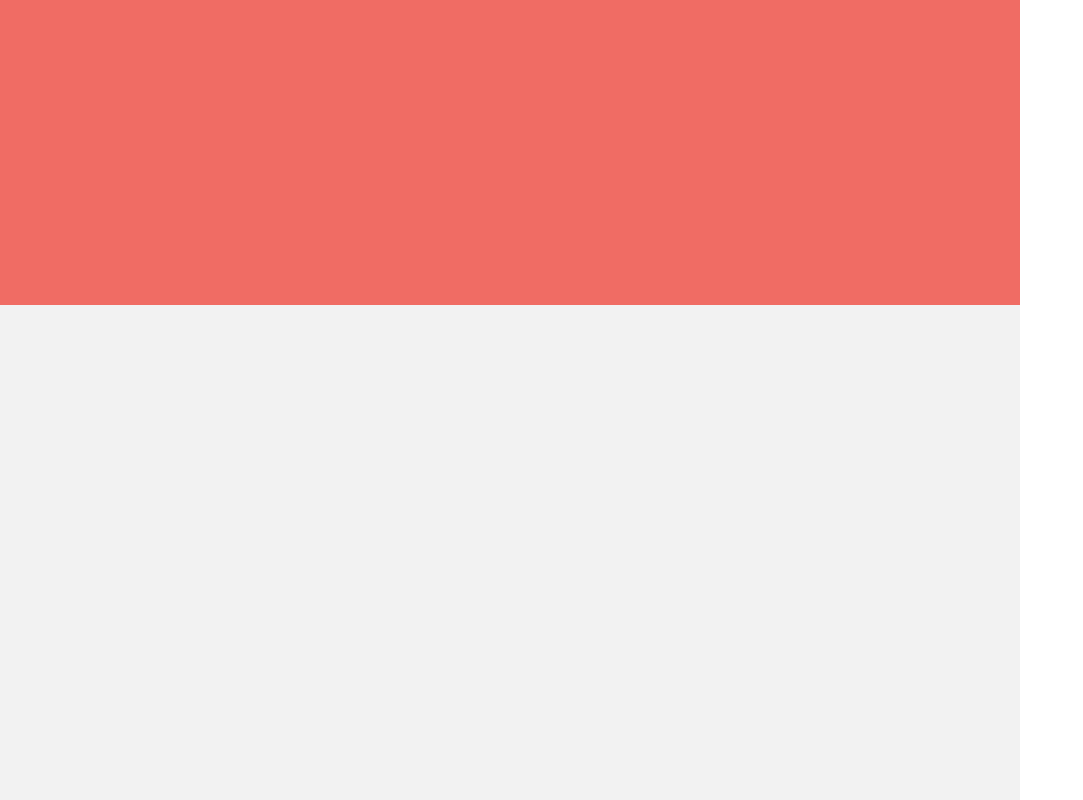
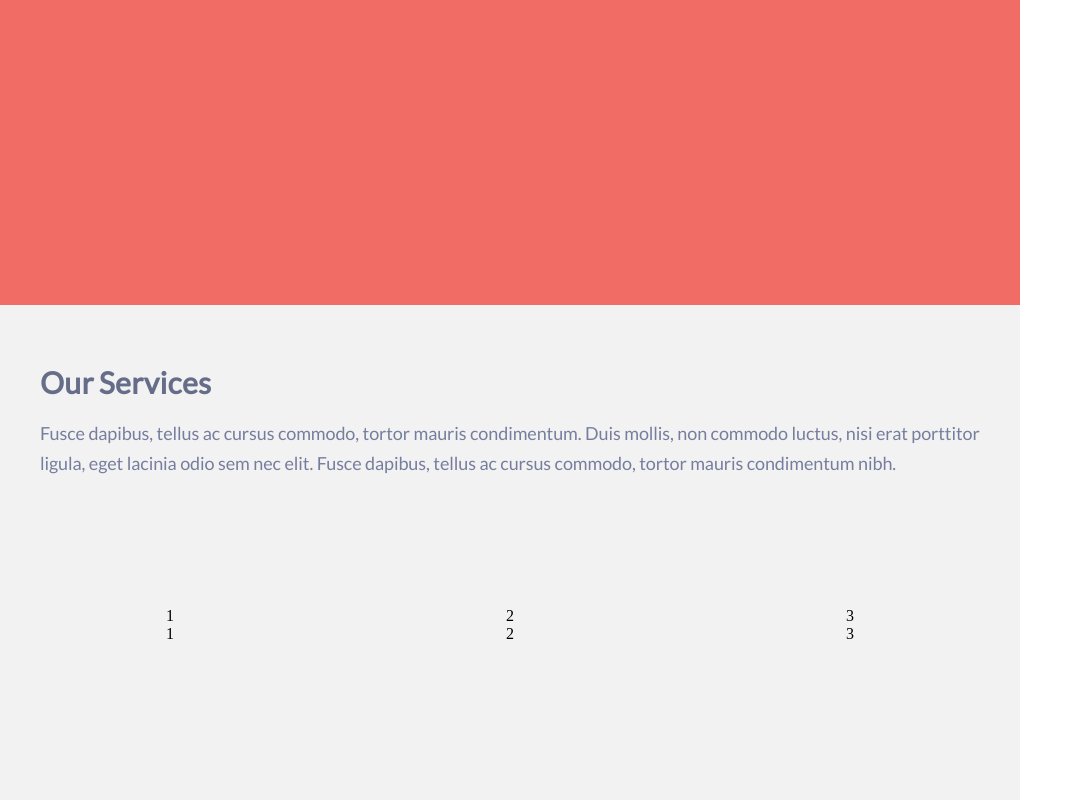
Before and after one commit to Ermakov-code/singolo, a plain HTML site: page singolo1.html in a window 1280 px wide. Shown: the part 390-1190 px from the top of the page, without its empty margins (0-1083 px from the left). Drawn offline with Linux system fonts and the light colour scheme.

Commit message:
feat: begin to do information flex and add png files

```diff
--- a/singolo1.css
+++ b/singolo1.css
@@ -53,6 +53,47 @@ ul {
     background-color: #323746;
     top: 89px;
 }
+.footer-info{
+    font-size: 15px;
+    line-height: 18px;
+    color: #666d89;
+    font-family: "Lato";
+    font-weight: 900;
+    text-align: left;
+    position: relative;
+    top: 68px;
+    left: 40px;
+    letter-spacing: 0.4px;
+    word-spacing: -1.3px;
+}
+.fish-text{
+    width: 940px;
+    height: 57px;
+    font-size: 18px;
+    line-height: 30px;
+    color: #767e9e;
+    font-family: "Lato";
+    font-weight: 300;
+    text-align: left;
+    position: relative;
+    top: 95px;
+    left: 40px;
+    letter-spacing: -0.1px;
+    word-spacing: 0.2px;
+}
+.options{
+    position: relative;
+    top: 227px;
+}
+.options-row {
+    display: flex;
+    flex-direction: row;
+    justify-content: space-around;
+
+}
+
+
+
 * {
     margin: 0;
     padding: 0;
--- a/singolo1.html
+++ b/singolo1.html
@@ -31,6 +31,24 @@
 
     </main>
     <div class = "main-information">
+            <div class = "footer-info">
+                <h1>Our Services</h1>
+            </div>
+            <div class = "fish-text">
+                <p>Fusce dapibus, tellus ac cursus commodo, tortor mauris condimentum. Duis mollis, non commodo luctus, nisi erat porttitor ligula, eget lacinia odio sem nec elit. Fusce dapibus, tellus ac cursus commodo, tortor mauris condimentum nibh.</p>
+            </div>
+            <div class = "options">
+                <div class = "options-row">
+                    <div>1</div>
+                    <div>2</div>
+                    <div>3</div>
+                </div>
+                <div class = "options-row">
+                    <div>1</div>
+                    <div>2</div>
+                    <div>3</div>
+                </div>
+            </div>
 
     </div>
 
```
Also changed, not shown: assets/bubble.png (added), assets/bulb.png (added), assets/heart.png (added), assets/iPhone Horizontal.png (added), assets/iPhone Vertical.png (added), assets/pen.png (added), assets/phone.png (added), assets/star.png (added).
